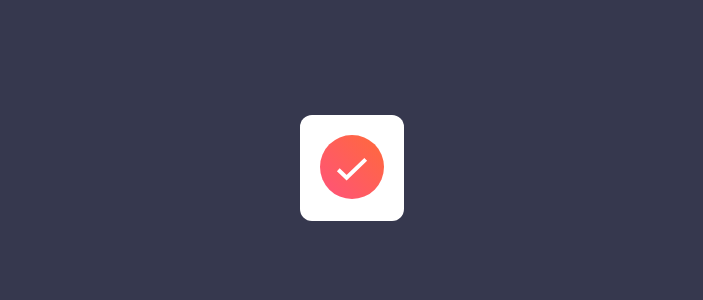
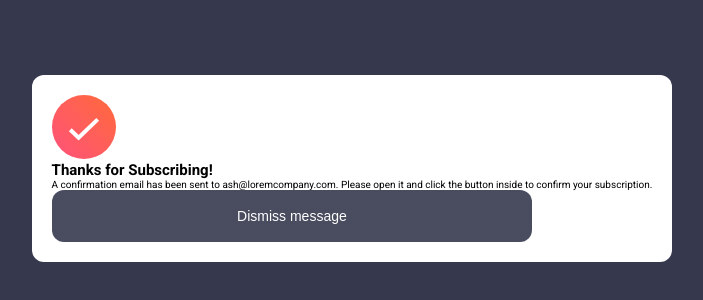
Before and after one commit to PrayagTandon/Newsletter-signup, a website: page index.html in a window 1280 px wide. Shown: the part 232-532 px from the top of the page, without its empty margins (288-991 px from the left). Drawn offline with Linux system fonts and the light colour scheme.

Commit message:
Success content completed

```diff
--- a/index.html
+++ b/index.html
@@ -134,6 +134,18 @@
             class="success-icon"
           />
         </div>
+
+        <h2 class="heading--secondary">Thanks for Subscribing!</h2>
+
+        <p class="success-text">
+          A confirmation email has been sent to
+          <span class="input-email"> ash@loremcompany.com</span>. Please open it
+          and click the button inside to confirm your subscription.
+        </p>
+
+        <div class="btn-box">
+          <button type="submit" class="btn-submit">Dismiss message</button>
+        </div>
       </aside>
     </article>
   </body>
```
